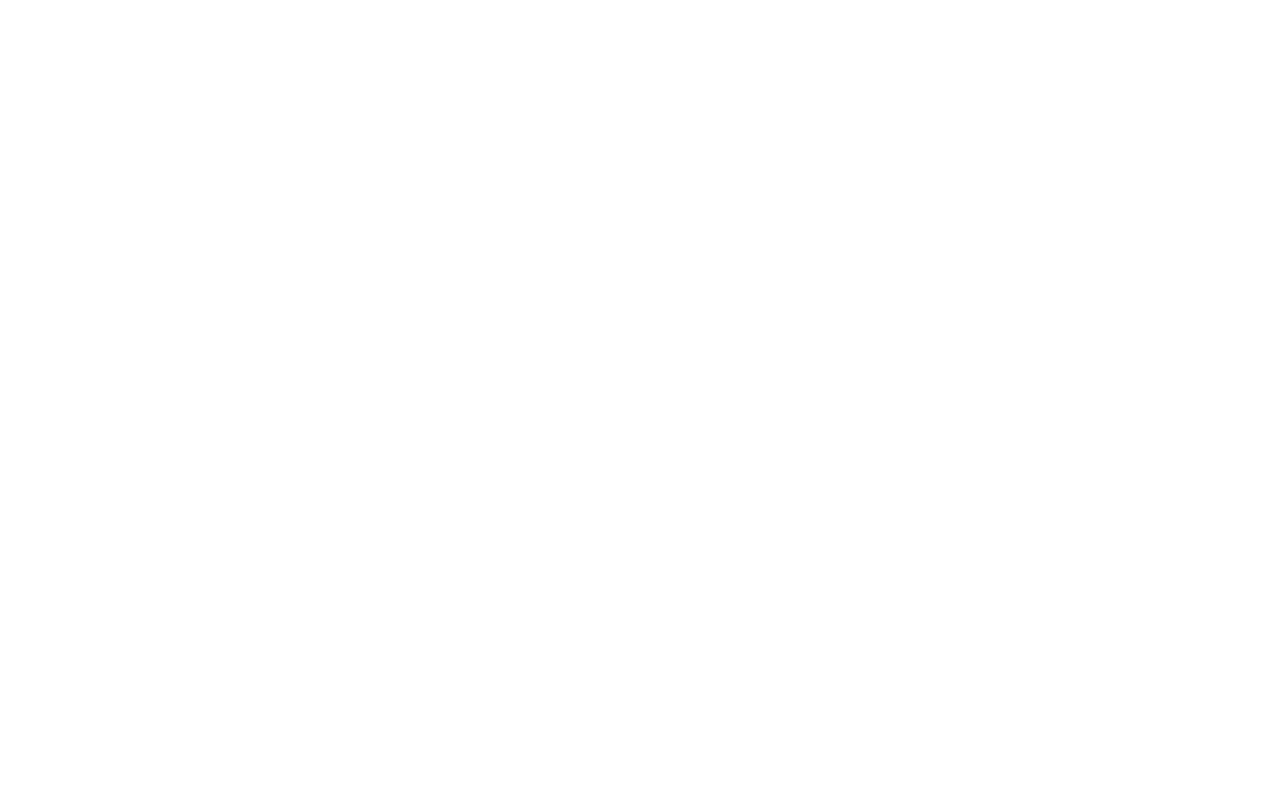
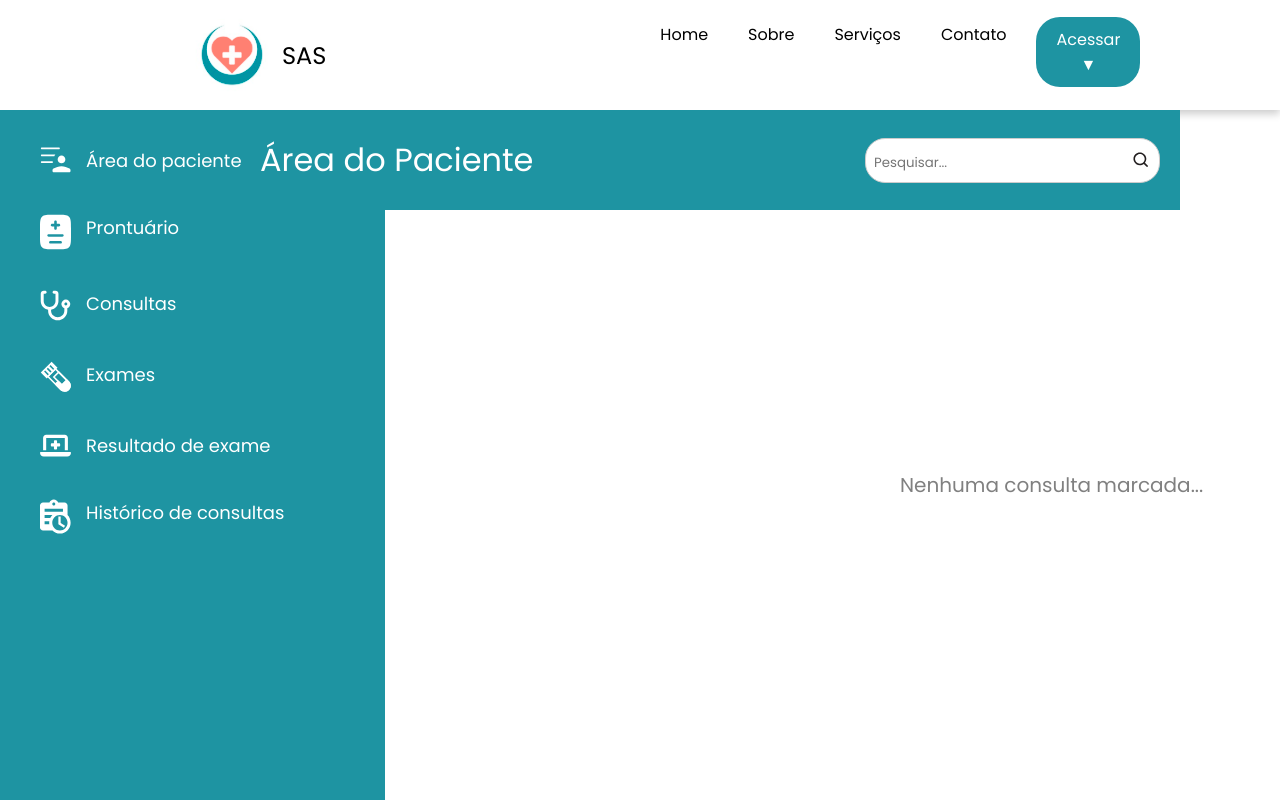
Before and after one commit to SAS-Organizacao/SAS-FrontEnd, a React (Vite) app in the folder SAS/: page /areapaciente in a window 1280 px wide. Before the commit this address had no page. Shown: the top 800 px of the page. Built offline with nearby package versions, Linux system fonts and the light colour scheme.

Commit message:
Styles - atualização página área do paciente.

```diff
--- a/SAS/src/App.jsx
+++ b/SAS/src/App.jsx
@@ -6,6 +6,7 @@
 import Menu_lateral from './components/Menu_lateral'
 import Agendar_consulta from './components/Agendar_consulta'
 import Barra from './components/Barra'
+import AreaPaciente from './pages/Area_paciente/areapac'
 
 
 
@@ -27,6 +28,8 @@
 
         <Route path='/barra' element={<Barra/>} ></Route>
 
+        <Route path='/areapaciente' element={<AreaPaciente/>} ></Route>
+
 
       </Routes>
     </BrowserRouter>
--- a/SAS/src/components/Barra/style.css
+++ b/SAS/src/components/Barra/style.css
@@ -16,6 +16,8 @@
     right: 100px;
     position: absolute;
     height: 100px;
+    top: -40px;
+    /* Alteração feita no top. */
 }
 
 .barra-item {
--- /dev/null
+++ b/SAS/src/pages/Area_paciente/areapac.css
@@ -0,0 +1,13 @@
+*{
+    margin: 0;
+    padding: 0;
+    box-sizing: border-box;
+}
+
+.paragrafo {
+    position: absolute;
+    left: 900px;
+    bottom: 300px;
+    color: #808080;
+    font-size: 20px;
+}
--- /dev/null
+++ b/SAS/src/pages/Area_paciente/areapac.jsx
@@ -0,0 +1,21 @@
+import Button from '../../components/Navbar'
+import Barra from '../../components/Barra'
+import Menu_lateral from '../../components/Menu_lateral'
+import '../Area_paciente/areapac.css'
+
+
+
+export default function AreaPaciente() {
+
+    return (
+        <>
+
+            <Button/>
+            <Barra/>
+            <Menu_lateral/>
+                <div className='paragrafo'>
+                    <p>Nenhuma consulta marcada...</p>
+                </div>
+        </>
+    )
+}
```
